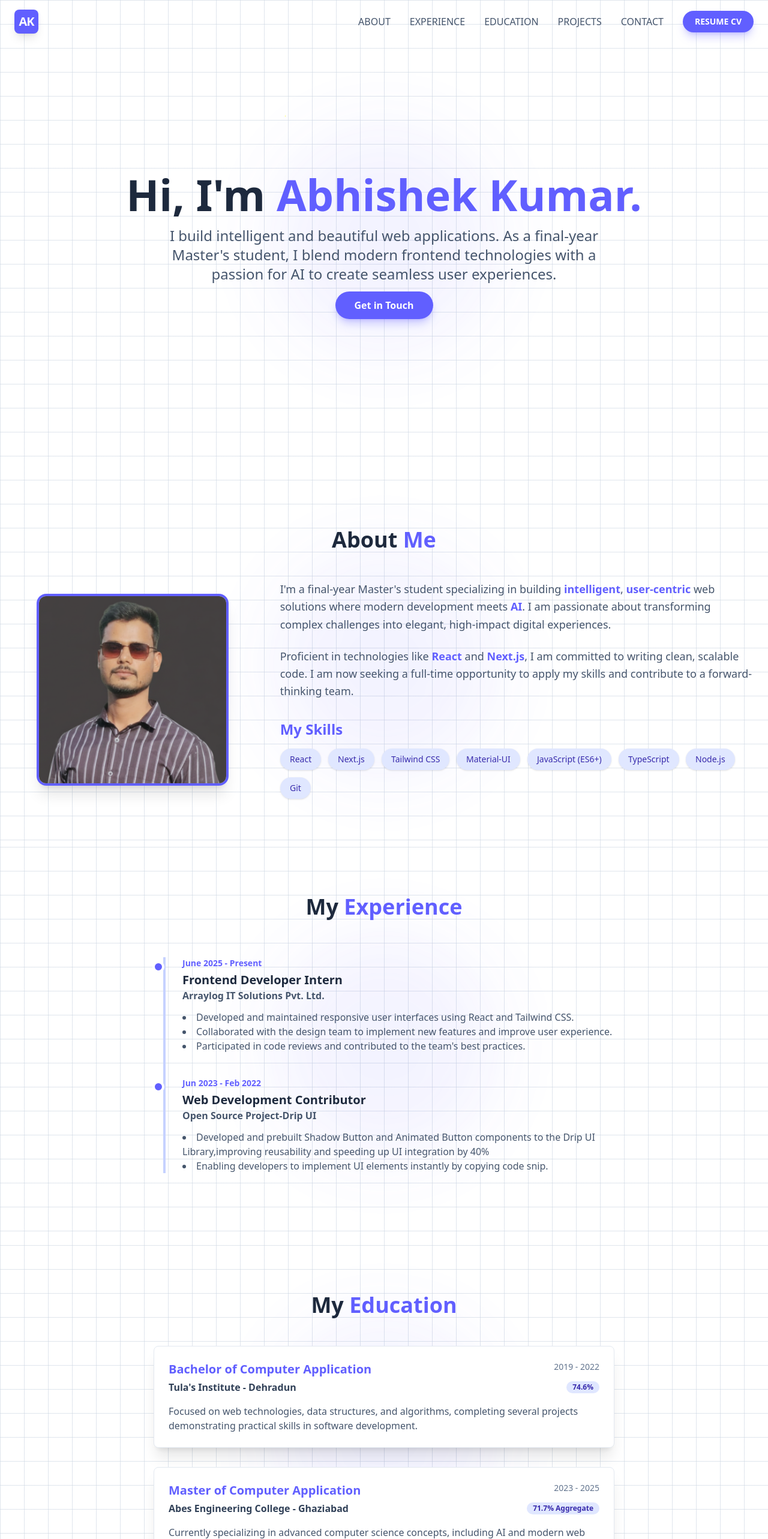
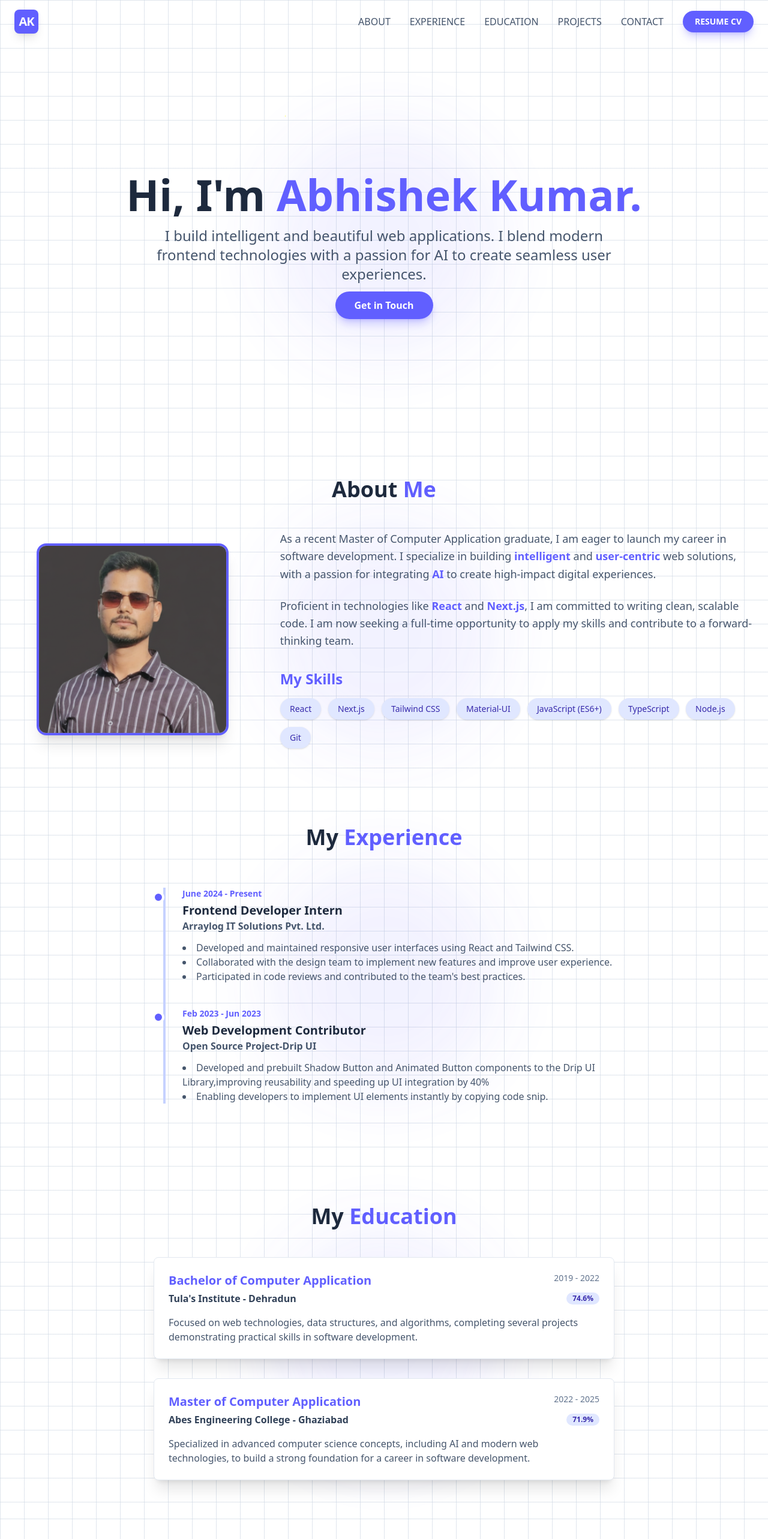
Before and after one commit to abhishekk2540/portfoli, a React (Vite) app: page / in a window 1280 px wide. Shown: the top 2566 px of the page at 60% size. Built offline with nearby package versions, Linux system fonts and the light colour scheme.

Commit message:
UI changes

```diff
--- a/src/App.jsx
+++ b/src/App.jsx
@@ -11,29 +11,27 @@ export default function App() {
   const [theme, setTheme] = useState(null);
 
   useEffect(() => {
-    const savedTheme = localStorage.getItem('theme');
-    const systemPrefersDark = window.matchMedia('(prefers-color-scheme: dark)').matches;
-    if (savedTheme) {
-        setTheme(savedTheme);
-    } else {
-        setTheme(systemPrefersDark ? 'dark' : 'light');
-    }
+    const mediaQuery = window.matchMedia('(prefers-color-scheme: dark)');
+
+    const handleChange = () => {
+      setTheme(mediaQuery.matches ? 'dark' : 'light');
+    };
+
+    // Set the initial theme
+    handleChange();
+
+    // Listen for changes
+    mediaQuery.addEventListener('change', handleChange);
+
+    // Cleanup listener on unmount
+    return () => mediaQuery.removeEventListener('change', handleChange);
   }, []);
 
   useEffect(() => {
     if (theme) {
-        if (theme === 'dark') {
-            document.documentElement.classList.add('dark');
-        } else {
-            document.documentElement.classList.remove('dark');
-        }
-        localStorage.setItem('theme', theme);
+      document.documentElement.classList.toggle('dark', theme === 'dark');
     }
   }, [theme]);
-
-  const toggleTheme = () => {
-    setTheme(theme === 'light' ? 'dark' : 'light');
-  };
 
   const GlobalStyles = () => (
     <style>{`
@@ -81,7 +79,7 @@ export default function App() {
   return (
     <div className="antialiased transition-colors duration-300 bg-white dark:bg-slate-900">
       <GlobalStyles />
-      <Header theme={theme} toggleTheme={toggleTheme} />
+      <Header theme={theme} />
       <main>
         <HeroSection />
         <AboutSection />
--- a/src/components/AboutSection.jsx
+++ b/src/components/AboutSection.jsx
@@ -3,7 +3,7 @@ const AboutSection = () => {
     const skills = ['React', 'Next.js', 'Tailwind CSS', 'Material-UI', 'JavaScript (ES6+)', 'TypeScript', 'Node.js', 'Git'];
 
     return (
-        <section id="about" className="py-20 text-slate-800 dark:text-white relative overflow-hidden">
+        <section id="about" className="py-16 text-slate-800 dark:text-white relative overflow-hidden">
             {/* Background decoration */}
             <div className="absolute inset-0 custom-grid-bg"></div>
             <div className="absolute top-1/2 left-1/2 w-96 h-96 bg-indigo-500/10 dark:bg-indigo-500/20 rounded-full blur-3xl animate-pulse -translate-x-1/2 -translate-y-1/2"></div>
@@ -43,7 +43,7 @@ const AboutSection = () => {
                     .skill-item { animation: skill-pop-in 0.4s ease-out forwards; opacity: 0; }
                 `}
             </style>
-            <div className="container mx-auto px-6 relative z-10">
+            <div className="container mx-auto px-6 mt-[-68px] relative z-10">
                 <h2 className="text-3xl md:text-4xl font-bold text-center mb-12">
                     About <span className="text-indigo-500 dark:text-indigo-400">Me</span>
                 </h2>
@@ -64,7 +64,7 @@ const AboutSection = () => {
                     </div>
                     <div className="md:w-2/3">
                         <p className="text-lg text-slate-600 dark:text-slate-300 mb-6 leading-relaxed">
-                            I'm a final-year Master's student specializing in building <span className="text-indigo-500 dark:text-indigo-400 font-semibold">intelligent</span>, <span className="text-indigo-500 dark:text-indigo-400 font-semibold">user-centric</span> web solutions where modern development meets <span className="text-indigo-500 dark:text-indigo-400 font-semibold">AI</span>. I am passionate about transforming complex challenges into elegant, high-impact digital experiences.
+                            As a recent Master of Computer Application graduate, I am eager to launch my career in software development. I specialize in building <span className="text-indigo-500 dark:text-indigo-400 font-semibold">intelligent</span> and <span className="text-indigo-500 dark:text-indigo-400 font-semibold">user-centric</span> web solutions, with a passion for integrating <span className="text-indigo-500 dark:text-indigo-400 font-semibold">AI</span> to create high-impact digital experiences.
                         </p>
                         <p className="text-lg text-slate-600 dark:text-slate-300 mb-8 leading-relaxed">
                             Proficient in technologies like <span className="text-indigo-500 dark:text-indigo-400 font-semibold">React</span> and <span className="text-indigo-500 dark:text-indigo-400 font-semibold">Next.js</span>, I am committed to writing clean, scalable code. I am now seeking a full-time opportunity to apply my skills and contribute to a forward-thinking team.
--- a/src/components/ContactSection.jsx
+++ b/src/components/ContactSection.jsx
@@ -27,7 +27,7 @@ const ContactSection = () => {
     };
 
     return (
-        <section id="contact" className="py-20 text-slate-800 dark:text-white relative overflow-hidden">
+        <section id="contact" className="py-16 text-slate-800 dark:text-white relative overflow-hidden">
             {/* Background decoration */}
             <div className="absolute inset-0 custom-grid-bg"></div>
             <div className="absolute top-1/2 left-1/2 w-96 h-96 bg-indigo-500/10 dark:bg-indigo-500/20 rounded-full blur-3xl animate-pulse -translate-x-1/2 -translate-y-1/2"></div>
--- a/src/components/EducationSection.jsx
+++ b/src/components/EducationSection.jsx
@@ -12,14 +12,14 @@ const EducationSection = () => {
         {
             degree: 'Master of Computer Application',
             institution: 'Abes Engineering College - Ghaziabad',
-            date: '2023 - 2025',
-            details: 'Currently specializing in advanced computer science concepts, including AI and modern web technologies.',
-            percentage: '71.7% Aggregate'
+            date: '2022 - 2025',
+            details: 'Specialized in advanced computer science concepts, including AI and modern web technologies, to build a strong foundation for a career in software development.',
+            percentage: '71.9% '
         }
     ];
 
     return (
-        <section id="education" className="py-20 text-slate-800 dark:text-white relative overflow-hidden">
+        <section id="education" className="py-16 text-slate-800 dark:text-white relative overflow-hidden">
             <div className="absolute inset-0 custom-grid-bg"></div>
             <div className="absolute top-1/2 left-1/2 w-96 h-96 bg-indigo-500/10 dark:bg-indigo-500/20 rounded-full blur-3xl animate-pulse -translate-x-1/2 -translate-y-1/2"></div>
 
--- a/src/components/ExperienceSection.jsx
+++ b/src/components/ExperienceSection.jsx
@@ -5,7 +5,7 @@ const ExperienceSection = () => {
     {
       title: "Frontend Developer Intern",
       company: "Arraylog IT Solutions Pvt. Ltd.",
-      date: "June 2025 - Present",
+      date: "June 2024 - Present",
       description: [
         "Developed and maintained responsive user interfaces using React and Tailwind CSS.",
         "Collaborated with the design team to implement new features and improve user experience.",
@@ -15,7 +15,7 @@ const ExperienceSection = () => {
     {
       title: "Web Development Contributor",
       company: "Open Source Project-Drip UI",
-      date: "Jun 2023 - Feb 2022",
+      date: "Feb 2023 - Jun 2023",
       description: [
         "Developed and prebuilt Shadow Button and Animated Button components to the Drip UI Library,improving reusability and speeding up UI integration by 40%",
         "Enabling developers to implement UI elements instantly by copying code snip.",
@@ -26,7 +26,7 @@ const ExperienceSection = () => {
   return (
     <section
       id="experience"
-      className="py-20 text-slate-800 dark:text-white relative overflow-hidden"
+      className="py-16 text-slate-800 dark:text-white relative overflow-hidden"
     >
       <div className="absolute inset-0 custom-grid-bg"></div>
       <div className="absolute top-1/2 left-1/2 w-96 h-96 bg-indigo-500/10 dark:bg-indigo-500/20 rounded-full blur-3xl animate-pulse -translate-x-1/2 -translate-y-1/2"></div>
--- a/src/components/Footer.jsx
+++ b/src/components/Footer.jsx
@@ -6,7 +6,7 @@ const Footer = () => {
             <div className="container mx-auto px-6 text-center text-slate-500 dark:text-slate-400">
                 <div className="flex justify-center space-x-6 mb-4">
                     <a href="https://github.com/abhishekk2540" target="_blank" rel="noopener noreferrer" aria-label="GitHub" className="hover:text-indigo-500 dark:hover:text-indigo-400 transition-colors"><GithubIcon className="w-6 h-6 fill-current" /></a>
-                    <a href="https://www.linkedin.com/in/abhishek-kr2540/" target="_blank" rel="noopener noreferrer" aria-label="LinkedIn" className="hover:text-indigo-500 dark:hover:text-indigo-400 transition-colors"><LinkedinIcon className="w-6 h-6 fill-current" /></a>
+                    <a href="https://www.linkedin.com/in/abhishek-kumar-3a55211ab/" target="_blank" rel="noopener noreferrer" aria-label="LinkedIn" className="hover:text-indigo-500 dark:hover:text-indigo-400 transition-colors"><LinkedinIcon className="w-6 h-6 fill-current" /></a>
                     <a href="https://x.com/abhishekk25407" target="_blank" rel="noopener noreferrer" aria-label="Twitter" className="hover:text-indigo-500 dark:hover:text-indigo-400 transition-colors"><TwitterIcon className="w-6 h-6 fill-current" /></a>
                     <a href="https://leetcode.com/u/abhishekkr2540/" target="_blank" rel="noopener noreferrer" aria-label="LeetCode" className="hover:text-indigo-500 dark:hover:text-indigo-400 transition-colors"><LeetcodeIcon className="w-6 h-6 fill-current" /></a>
                 </div>
--- a/src/components/Header.jsx
+++ b/src/components/Header.jsx
@@ -22,7 +22,7 @@ const Header = () => {
         { href: '#contact', label: 'CONTACT' },
     ];
 
-    const resumeLink = { href: '/UpdatedCV2[1].pdf', label: 'RESUME CV', download: true };
+    const resumeLink = { href: '/UpdatedCV2[1].pdf', label: 'RESUME CV', download: 'Abhishek_Kumar_Resume.pdf' };
 
     const scrollTo = (e, id) => {
         e.preventDefault();
@@ -57,16 +57,10 @@ const Header = () => {
                     >
                         {resumeLink.label}
                     </a>
-                    {/* <button onClick={toggleTheme} className="text-slate-600 dark:text-slate-300 hover:text-indigo-500 dark:hover:text-indigo-400 focus:outline-none transition-colors duration-300">
-                        {theme === 'light' ? <MoonIcon className="w-6 h-6" /> : <SunIcon className="w-6 h-6" />}
-                    </button> */}
                 </nav>
 
                 {/* Mobile Controls */}
                 <div className="md:hidden flex items-center space-x-4">
-                    {/* <button onClick={toggleTheme} className="text-slate-600 dark:text-slate-300 hover:text-indigo-500 dark:hover:text-indigo-400 focus:outline-none transition-colors duration-300">
-                        {theme === 'light' ? <MoonIcon className="w-6 h-6" /> : <SunIcon className="w-6 h-6" />}
-                    </button> */}
                     <button onClick={() => setIsOpen(!isOpen)} className="text-slate-800 dark:text-white focus:outline-none">
                         {isOpen ? <XIcon className="w-6 h-6"/> : <MenuIcon className="w-6 h-6"/>}
                     </button>
--- a/src/components/HeroSection.jsx
+++ b/src/components/HeroSection.jsx
@@ -5,7 +5,7 @@ const HeroSection = () => {
 
 
     return (
-        <section id="home" className="min-h-screen  flex items-center text-slate-800 dark:text-white relative overflow-hidden">
+        <section id="home" className="min-h-screen   flex items-center text-slate-800 dark:text-white relative overflow-hidden">
              {/* Background decoration */}
             <div className="absolute inset-0 custom-grid-bg"></div>
             <div className="absolute top-1/2 left-1/2 w-96 h-96 bg-indigo-500/10 dark:bg-indigo-500/20 rounded-full blur-3xl animate-pulse -translate-x-1/2 -translate-y-1/2"></div>
@@ -13,15 +13,15 @@ const HeroSection = () => {
             {/* Animation Overlay */}
 
 
-            <div className="container mx-auto px-4 text-center z-10">
+            <div className="container mx-auto px-4 py-6 text-center z-10">
                 <h1 className="text-4xl md:text-6xl lg:text-7xl font-extrabold mb-2 leading-tight">
                     Hi, I'm <span className="inline-block text-indigo-500 dark:text-indigo-400 transition-all duration-300 ease-in-out hover:scale-105 hover:translate-x-6  ">Abhishek Kumar.</span>
                 </h1>
                 <p className="text-xl md:text-2xl text-slate-600 dark:text-slate-300 max-w-3xl mx-auto mb-6 animate-fade-in-up" style={{ animationDelay: '0.5s' }}>
-                    I build intelligent and beautiful web applications. As a final-year Master's student, I blend modern frontend technologies with a passion for AI to create seamless user experiences.
+                    I build intelligent and beautiful web applications. I blend modern frontend technologies with a passion for AI to create seamless user experiences.
                 </p>
-                <div className="animate-fade-in-up" style={{ animationDelay: '1s' }}>
-                    <a href="#contact"  className="bg-indigo-500 hover:bg-indigo-600 text-white font-bold py-3 px-8 rounded-full transition-all duration-300 transform hover:scale-105 shadow-lg shadow-indigo-500/30">
+                <div className="animate-fade-in-up mt-6" style={{ animationDelay: '1s' }}>
+                    <a href="#contact"  className="bg-indigo-500 hover:bg-indigo-600 text-white font-bold py-3   px-8 rounded-full transition-all duration-300 transform hover:scale-105 shadow-lg shadow-indigo-500/30">
                         Get in Touch
                     </a>
                 </div>
--- a/src/components/ProjectsSection.jsx
+++ b/src/components/ProjectsSection.jsx
@@ -25,19 +25,12 @@ const ProjectsSection = () => {
             repoUrl: 'https://github.com/abhishekk2540/Real-Time-Crypto-Price-Tracker',
             imageUrl: '/Screenshot (93).png'
         },
-        {
-            title: 'Calculator',
-            description: 'A responsive and functional calculator application built with fundamental web technologies, providing a clean interface for basic arithmetic operations.',
-            tech: ['HTML', 'CSS', 'JavaScript'],
-            liveUrl: 'https://calculator-two-rho-34.vercel.app/',
-            repoUrl: 'https://github.com/abhishekk2540/Calculator',
-            imageUrl: '/Screenshot (94).png'
-        },
+
         {
             title: 'Conference Expense Planner',
             description: 'A responsive application for planning and managing conference expenses, built with React and styled with a combination of Tailwind CSS and Material-UI for a modern user interface.',
             tech: ['React', 'Tailwind CSS', 'MUI'],
-            liveUrl: 'https://vercel.com/coderiserrs-projects/conference-event-planner',
+            liveUrl: 'https://conference-event-planner-ivory.vercel.app/',
             repoUrl: 'https://github.com/abhishekk2540/Conference-Event-planner',
             imageUrl: '/Screenshot (95).png'
         },
@@ -45,15 +38,22 @@ const ProjectsSection = () => {
             title: 'GymBuddy',
             description: 'A web application to help users track their workouts and fitness progress, built with a focus on a simple and intuitive user interface using core web technologies.',
             tech: ['HTML', 'CSS', 'JavaScript'],
-            liveUrl: '#', // TODO: Replace with actual live URL
+            liveUrl: 'https://gym-buddy-wheat.vercel.app/',
             repoUrl: 'https://github.com/abhishekk2540/GymBuddy',
             imageUrl: '/Screenshot (97).png'
+        },
+         {
+            title: 'Ecommerce',
+            description: 'Designed and developed a modern e-commerce front-end using Next.js and Tailwind CSS. Features a responsive UI and product carousels with a slider library for an intuitive shopping experience.',
+            tech: ['Next.js', 'React', 'Tailwind CSS'],
+            liveUrl: 'https://ecommerce-five-snowy-84.vercel.app/',
+            repoUrl: 'https://github.com/abhishekk2540/Ecommerce',
+            imageUrl: '/Screenshot (99).png'
         },
     ];
 
     return (
-        <section id="projects" className="py-20 text-slate-800 dark:text-white relative overflow-hidden">
-            {/* Background decoration */}
+        <section id="projects" className="py-16 text-slate-800 dark:text-white relative overflow-hidden">
             <div className="absolute inset-0 custom-grid-bg"></div>
             <div className="absolute top-1/2 left-1/2 w-96 h-96 bg-indigo-500/10 dark:bg-indigo-500/20 rounded-full blur-3xl animate-pulse -translate-x-1/2 -translate-y-1/2"></div>
 
```
Also changed, not shown: public/Screenshot (99).png (added).
